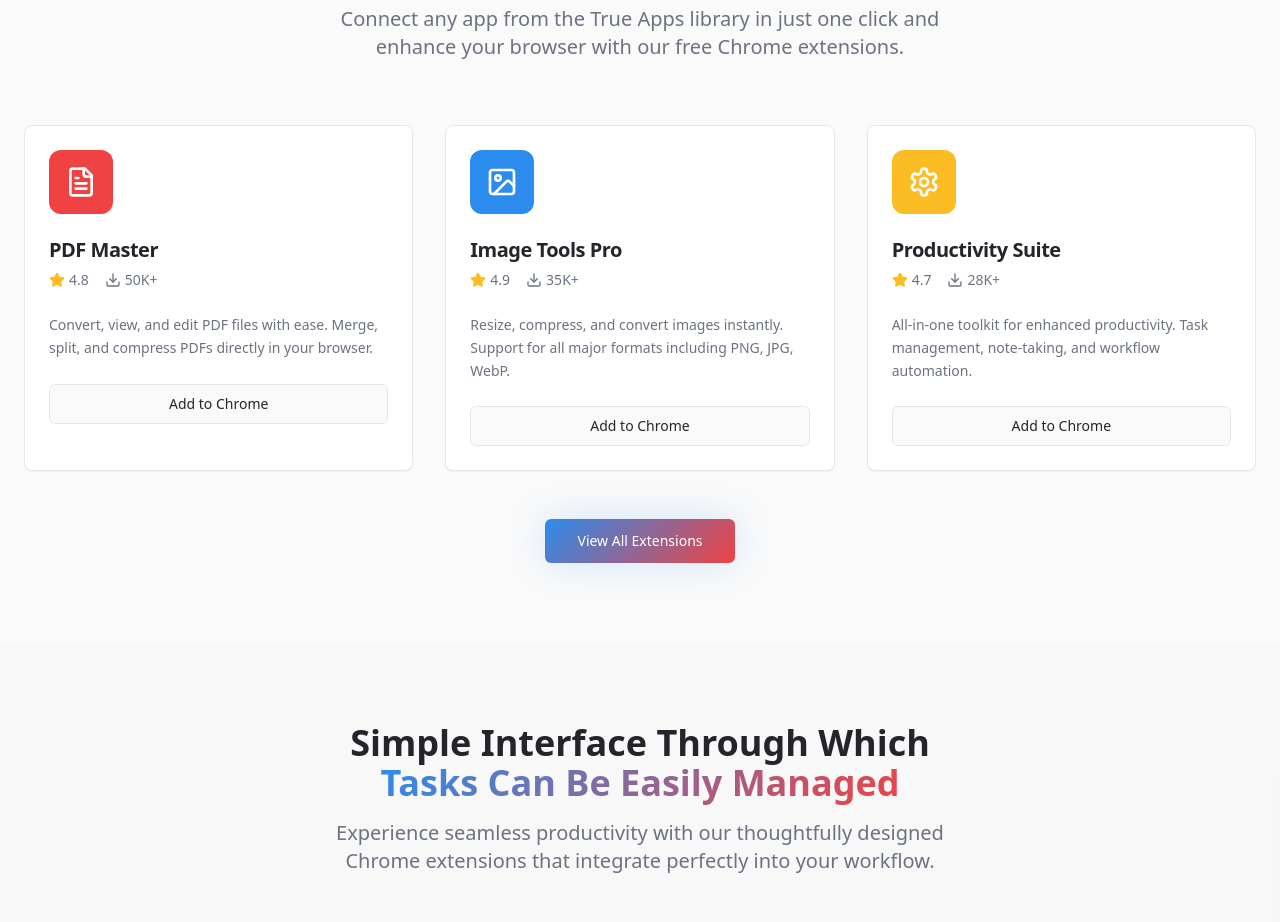
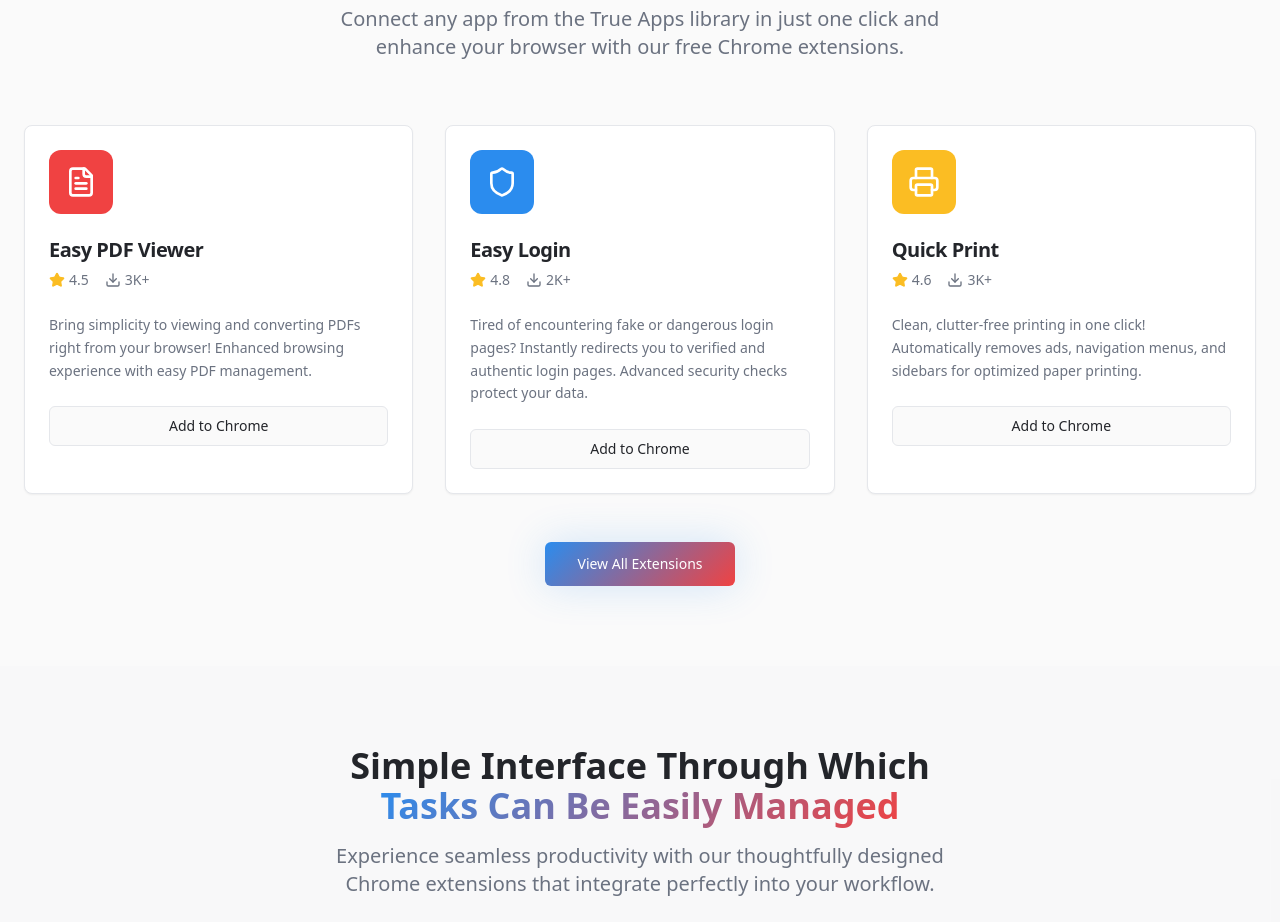
Before and after one commit to turket2/true-apps-simplify, a React (Vite) app: page / in a window 1280 px wide. Shown: the part 1000-1922 px from the top of the page. Built offline with nearby package versions, Linux system fonts and the light colour scheme.

Commit message:
Update extensions with new details
Update the extensions section with the following:
- Easy PDF Viewer
- Easy Login
- Quick Print

```diff
--- a/src/components/Extensions.tsx
+++ b/src/components/Extensions.tsx
@@ -1,31 +1,34 @@
 import { Card, CardContent, CardDescription, CardHeader, CardTitle } from "@/components/ui/card";
 import { Button } from "@/components/ui/button";
-import { FileText, Image, Settings, Download, Star } from "lucide-react";
+import { FileText, Shield, Printer, Download, Star } from "lucide-react";
 
 const extensions = [
   {
     icon: FileText,
-    name: "PDF Master",
-    description: "Convert, view, and edit PDF files with ease. Merge, split, and compress PDFs directly in your browser.",
-    rating: 4.8,
-    downloads: "50K+",
-    color: "bg-brand-red"
+    name: "Easy PDF Viewer",
+    description: "Bring simplicity to viewing and converting PDFs right from your browser! Enhanced browsing experience with easy PDF management.",
+    rating: 4.5,
+    downloads: "3K+",
+    color: "bg-brand-red",
+    chromeStoreUrl: "https://chromewebstore.google.com/detail/easy-pdf-viewer/jgdddeonphekfhicmnpffkfpboalmcjd"
   },
   {
-    icon: Image,
-    name: "Image Tools Pro",
-    description: "Resize, compress, and convert images instantly. Support for all major formats including PNG, JPG, WebP.",
-    rating: 4.9,
-    downloads: "35K+",
-    color: "bg-brand-blue"
+    icon: Shield,
+    name: "Easy Login",
+    description: "Tired of encountering fake or dangerous login pages? Instantly redirects you to verified and authentic login pages. Advanced security checks protect your data.",
+    rating: 4.8,
+    downloads: "2K+",
+    color: "bg-brand-blue",
+    chromeStoreUrl: "https://chromewebstore.google.com/detail/easy-login/cpmjnpalighpdecgankobogpcmbceaig"
   },
   {
-    icon: Settings,
-    name: "Productivity Suite",
-    description: "All-in-one toolkit for enhanced productivity. Task management, note-taking, and workflow automation.",
-    rating: 4.7,
-    downloads: "28K+",
-    color: "bg-brand-yellow"
+    icon: Printer,
+    name: "Quick Print",
+    description: "Clean, clutter-free printing in one click! Automatically removes ads, navigation menus, and sidebars for optimized paper printing.",
+    rating: 4.6,
+    downloads: "3K+",
+    color: "bg-brand-yellow",
+    chromeStoreUrl: "https://chromewebstore.google.com/detail/quick-print/ebgcanfjipfcdnjgpbagblmgebkpbhoo"
   }
 ];
 
@@ -68,7 +71,11 @@ const Extensions = () => {
                   <CardDescription className="text-muted-foreground mb-6 leading-relaxed">
                     {extension.description}
                   </CardDescription>
-                  <Button variant="outline" className="w-full group-hover:bg-gradient-primary group-hover:text-white group-hover:border-transparent transition-all">
+                  <Button
+                    variant="outline"
+                    className="w-full group-hover:bg-gradient-primary group-hover:text-white group-hover:border-transparent transition-all"
+                    onClick={() => window.open(extension.chromeStoreUrl, '_blank')}
+                  >
                     Add to Chrome
                   </Button>
                 </CardContent>
```
